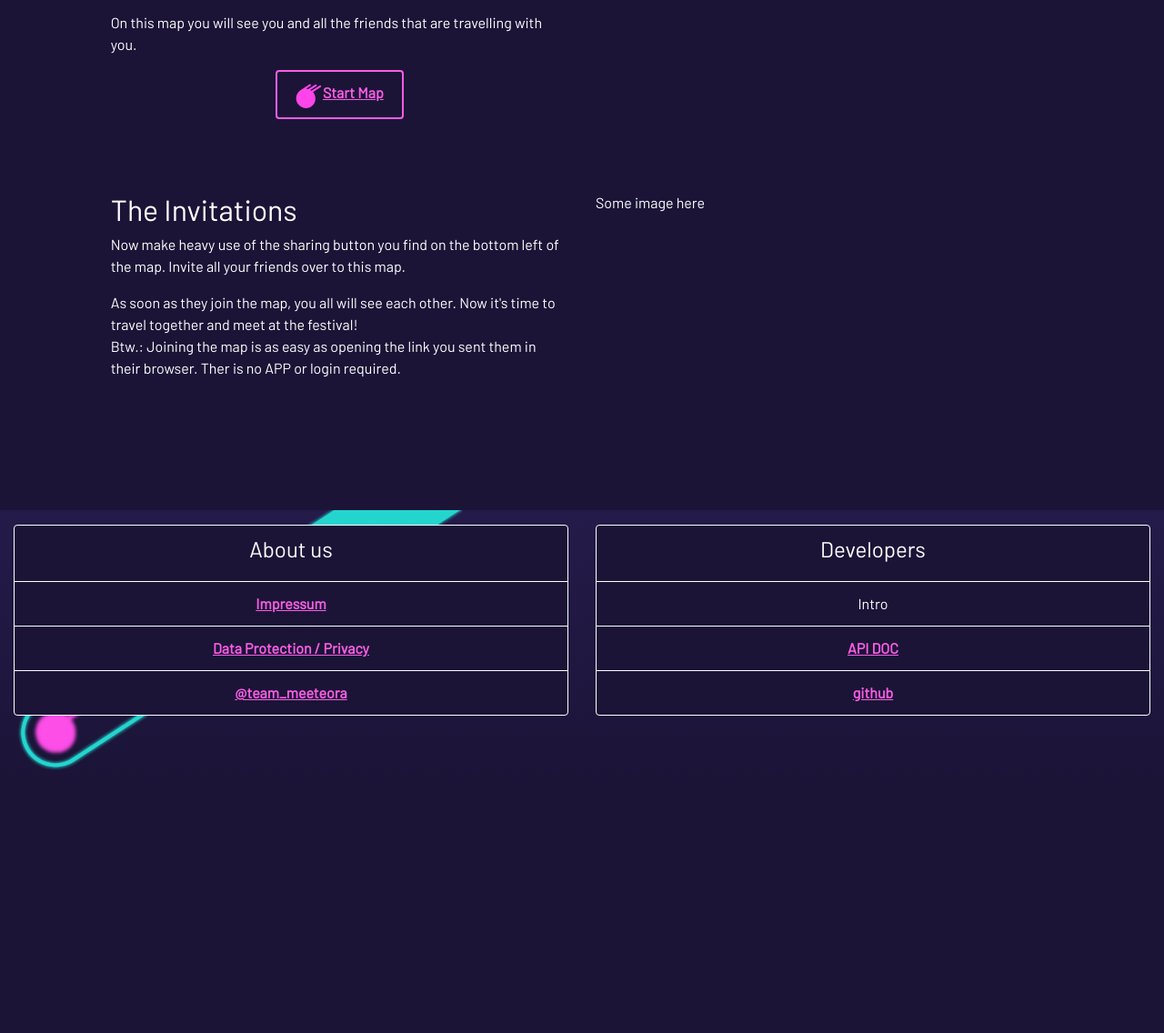
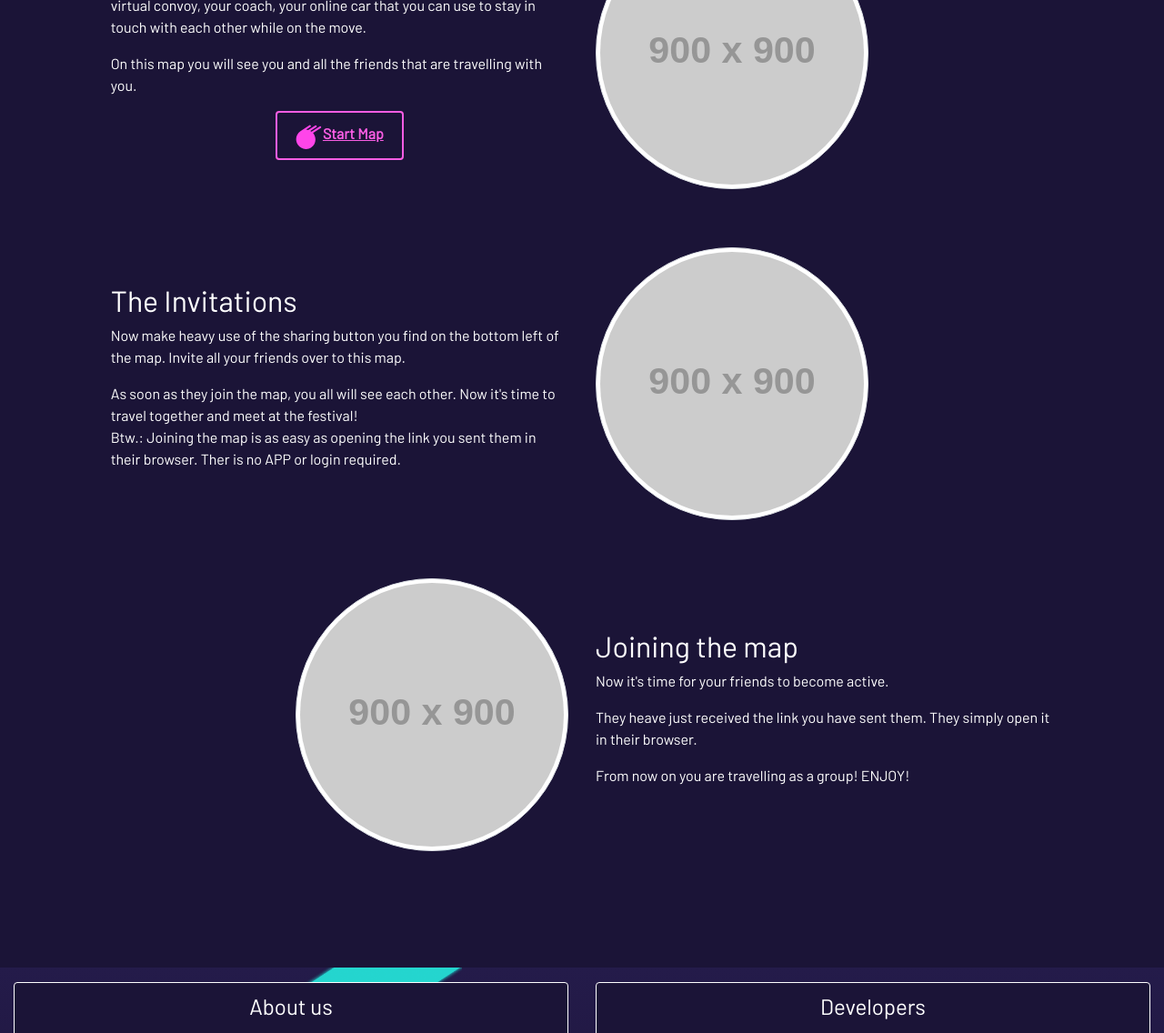
Before and after one commit to fezde/MeeteoraClient, a plain HTML site: page about.html in a window 1280 px wide. Shown: the part 776-1912 px from the top of the page at 91% size. Before the commit the page ends 1643 px from the top, so only its background shows below. Drawn offline with nearby package versions, Linux system fonts and the light colour scheme; placeholder pictures from the web are drawn by us.

Commit message:
Texts in about.html

```diff
--- a/_src/sass/web.scss
+++ b/_src/sass/web.scss
@@ -134,3 +134,8 @@ footer {
     margin-top: -25px;
     width: 150px;
 }
+
+.about-story-img {
+    max-height: 300px;
+    max-width: 300px;
+}
--- a/about.html
+++ b/about.html
@@ -45,7 +45,7 @@
             <div class="col-xs-12 col-sm-10">
                 <h1>How does it work</h1>
 
-                <div class="row justify-content-center">
+                <div class="row justify-content-center align-items-center">
                     <div class="col-xs-12 col-sm-6">
                         <h2>Prelude</h2>
                         <p>
@@ -56,17 +56,17 @@
                         </p>
                     </div>
                     <div class="col-xs-12 col-sm-6">
-                        <p>
-                            Some image here
-                        </p>
+
+                        <img class="img-thumbnail rounded-circle about-story-img float-none float-sm-left mx-auto d-block" src="http://via.placeholder.com/900x900">
+
                     </div>
 
                 </div>
-                <div class="row justify-content-center">
+                <div class="row justify-content-center align-items-center">
                     <div class="col-xs-12 col-sm-6">
                         <h2>The Beginning</h2>
                         <p>
-                            You got to meeteora.com and <a href="map.html" target="_blank">start a new meteora map</a>. This will be your virtual convoy, your coach, your online car that you can use to stay in touch with each other.
+                            You got to meeteora.com and <a href="map.html" target="_blank">start a new meteora map</a>. This will be your virtual convoy, your coach, your online car that you can use to stay in touch with each other while on the move.
                         </p>
                         <p>
                             On this map you will see you and all the friends that are travelling with you.
@@ -76,12 +76,10 @@
                         </p>
                     </div>
                     <div class="col-xs-12 col-sm-6">
-                        <p>
-                            Some image here
-                        </p>
+                        <img class="img-thumbnail rounded-circle about-story-img float-none float-sm-left mx-auto d-block" src="http://via.placeholder.com/900x900">
                     </div>
                 </div>
-                <div class="row justify-content-center">
+                <div class="row justify-content-center align-items-center">
                     <div class="col-xs-12 col-sm-6">
                         <h2>The Invitations</h2>
                         <p>
@@ -93,9 +91,24 @@
                         </p>
                     </div>
                     <div class="col-xs-12 col-sm-6">
+                        <img class="img-thumbnail rounded-circle about-story-img float-none float-sm-left mx-auto d-block" src="http://via.placeholder.com/900x900">
+                    </div>
+                </div>
+                <div class="row justify-content-center align-items-center">
+                    <div class="col-xs-12 col-sm-6 order-sm-2">
+                        <h2>Joining the map</h2>
                         <p>
-                            Some image here
+                            Now it's time for your friends to become active.
                         </p>
+                        <p>
+                            They heave just received the link you have sent them. They simply open it in their browser.
+                        </p>
+                        <p>
+                            From now on you are travelling as a group! ENJOY!
+                        </p>
+                    </div>
+                    <div class="col-xs-12 col-sm-6 order-sm-1">
+                        <img class="img-thumbnail rounded-circle about-story-img float-none float-sm-right mx-auto d-block" src="http://via.placeholder.com/900x900">
                     </div>
                 </div>
             </div>
```
Also changed, not shown: css/web.css, 1 other file.
